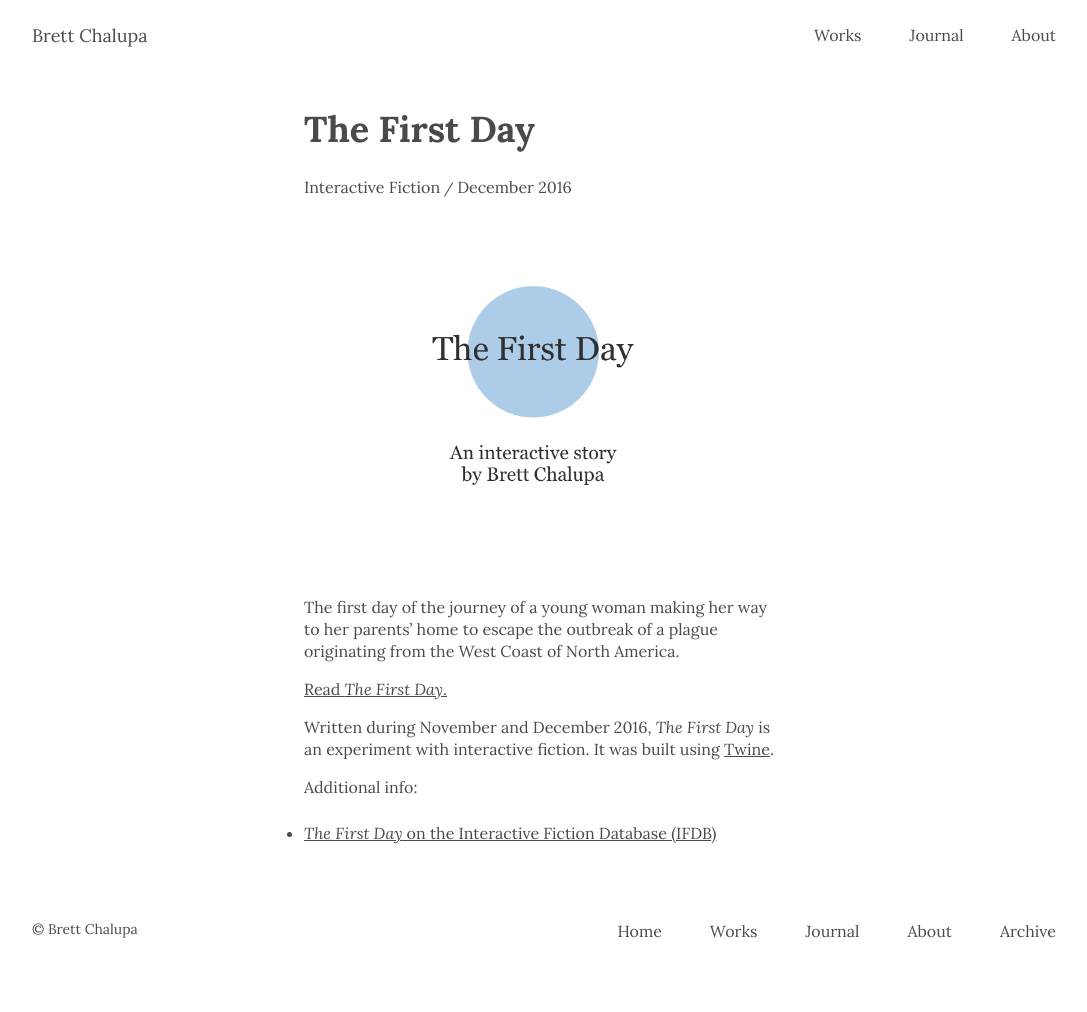
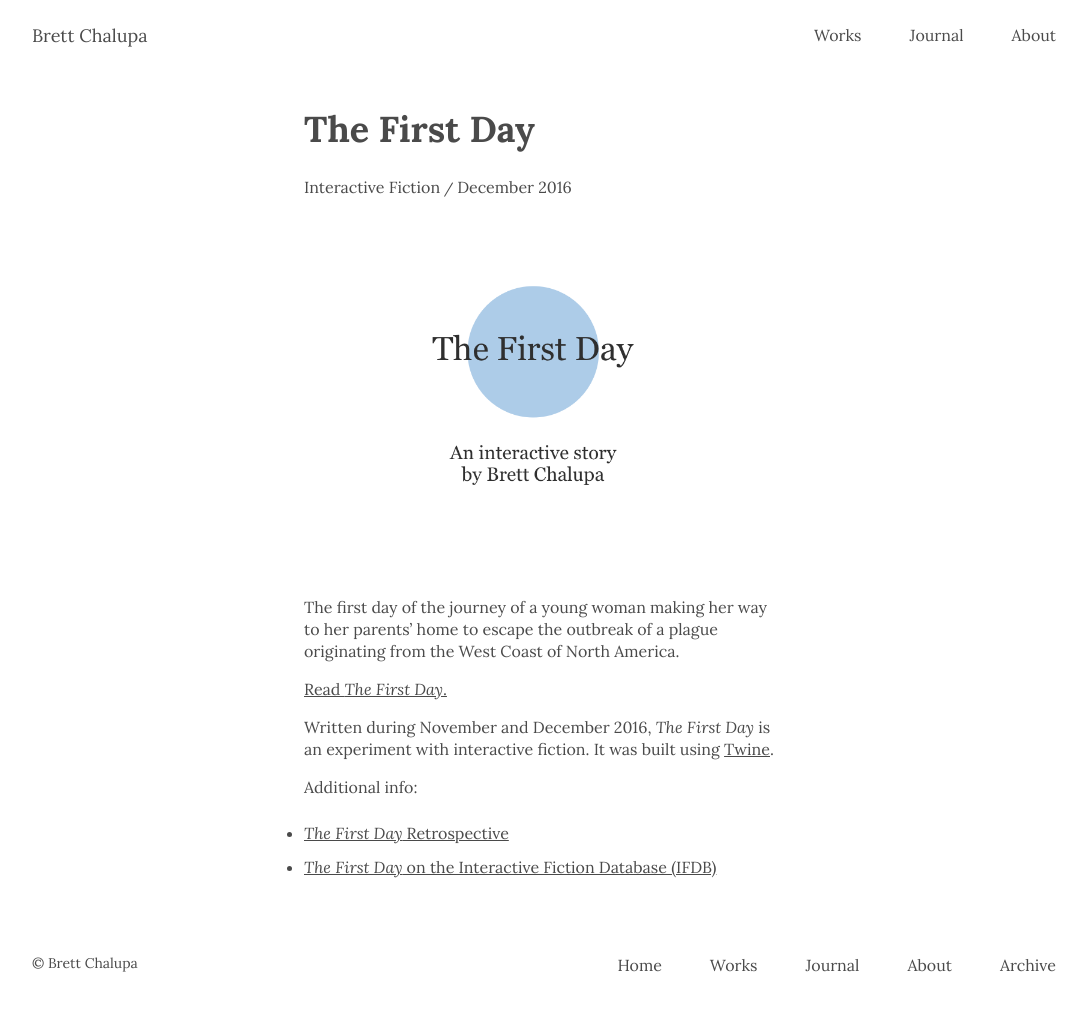
Before and after one commit to brettchalupa/brettchalupa.github.io, a Jekyll site: the page built from _works/the-first-day.md, in a window 1280 px wide. Shown: the whole page, without its empty margins (96-1183 px from the left). Built offline with Jekyll 4.4.1, drawn with Linux system fonts in a browser that asks for light colours; a script that is not in the unit is left out; before the commit the page ends 978 px from its top, so only the background shows below that.

Commit message:
Link to TFD retro on the work entry
This makes it easier to find the retrospective when viewing the work
page for The First Day.

```diff
--- a/_works/the-first-day.md
+++ b/_works/the-first-day.md
@@ -23,4 +23,5 @@ Written during November and December 2016, _The First Day_ is an experiment with
 
 Additional info:
 
+- [_The First Day_ Retrospective](the-first-day-retrospective)
 - [_The First Day_ on the Interactive Fiction Database (IFDB)](http://ifdb.tads.org/viewgame?id=gqbpnss7hjorchrb)
```
